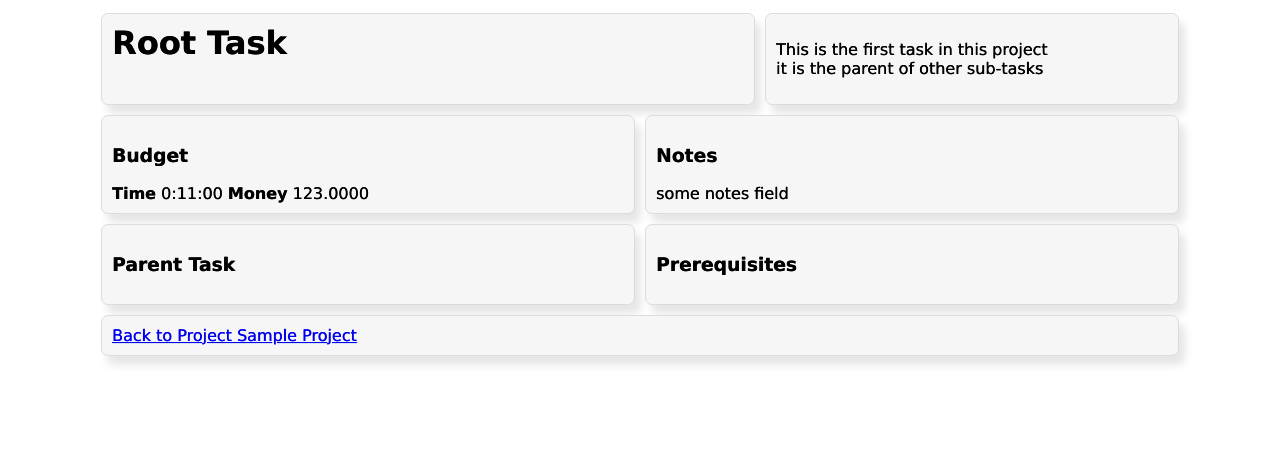
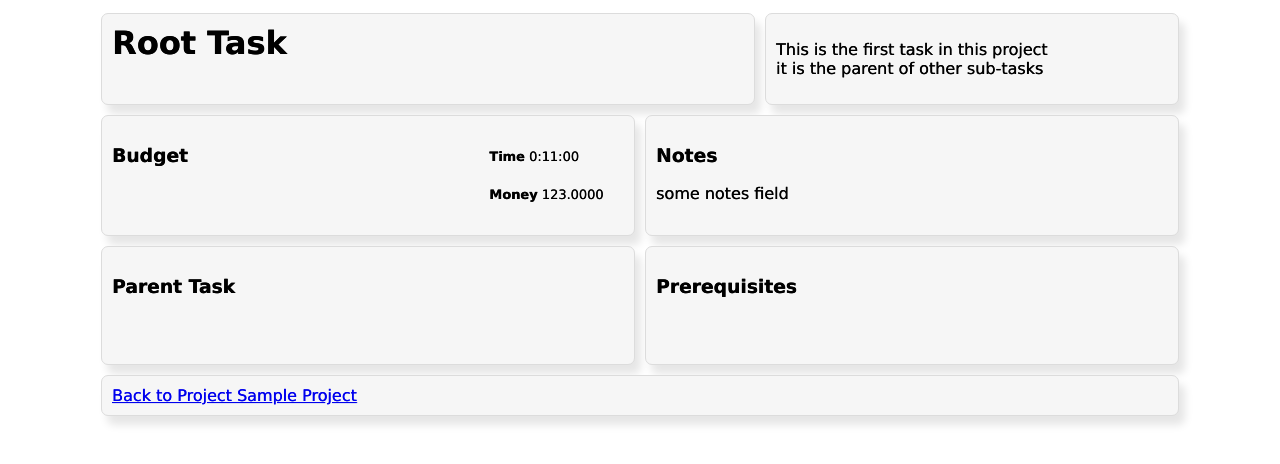
Before and after one commit to aawadall/PyProjManWeb, a Django app: page /projects/1/1/1/ in a window 1280 px wide. Shown: the top 464 px of the page. Run offline with Django 3.2, Linux system fonts and the light colour scheme; data comes from the database, SQL or seed files in the repository.

Commit message:
This is local repo using atom

```diff
--- a/py_proj_man/templates/py_proj_man/task_detail.html
+++ b/py_proj_man/templates/py_proj_man/task_detail.html
@@ -8,12 +8,17 @@
 <div class="cards">
 	<div class="card">
 		<div class="cards">
-			<div>
+
 				<h3>Budget</h3>
-				<b>Time</b>
-				{{ task.budget.time }}
-				<b>Money</b>
-				{{ task.budget.cost }}
+			<div class="card-copy">
+				<div class="card-copy">
+					<b>Time</b>
+					{{ task.budget.time }}
+				</div>
+				<div class="card-copy">
+					<b>Money</b>
+					{{ task.budget.cost }}
+				</div>
 			</div>
 		</div>
 	</div>
@@ -25,11 +30,11 @@
 <div class="cards">
         <div class="card">
 		<h3>Parent Task</h3>
-		<div >
+		<div class="card-copy">
 		    <h3 > {{ parent.name }}</h3>
 		    <div > {{ parent.description|linebreaks }} </div>
 		    <div > {{ parent.notes|linebreaks }} </div>
-                </div>
+		</div>
 	</div>
         <div class="card">
 		<h3>Prerequisites</h3>
```
